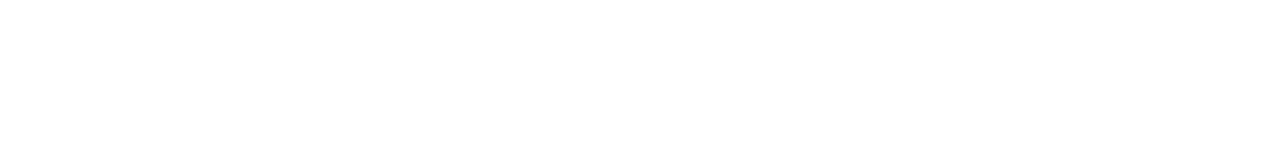
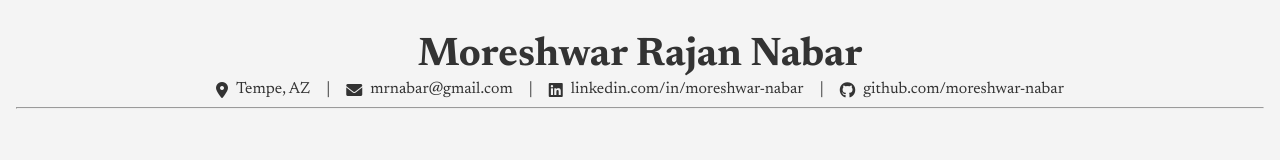
Before and after one commit to moreshwarnabar/single-page-cv, a plain HTML site: page index.html in a window 1280 px wide. Drawn offline with Linux system fonts and the light colour scheme.

Commit message:
added header section

```diff
--- a/index.css
+++ b/index.css
@@ -5,8 +5,48 @@
 }
 
 body {
-  font-family: Arial, sans-serif;
-  line-height: 1.6;
+  font-family: "Newsreader", serif;
+  line-height: 1.2;
   color: #333;
   background-color: #f4f4f4;
 }
+
+header {
+  margin-top: 2rem;
+  display: flex;
+  flex-direction: column;
+  align-items: center;
+  justify-content: center;
+}
+
+header h1 {
+  font-size: 2.5rem;
+  font-weight: 700;
+  text-align: center;
+  color: #333;
+}
+
+header .info {
+  display: flex;
+  gap: 1rem;
+  font-size: 1rem;
+}
+
+header .info div {
+  display: flex;
+  gap: 0.5rem;
+}
+
+header .info i {
+  align-self: center;
+}
+
+header .info a {
+  text-decoration: none;
+  color: #333;
+}
+
+.divider {
+  margin: 0.5rem 0;
+  padding: 0 1rem;
+}
--- a/index.html
+++ b/index.html
@@ -4,6 +4,53 @@
     <meta charset="UTF-8" />
     <meta name="viewport" content="width=device-width, initial-scale=1.0" />
     <title>Moreshwar's Resume</title>
+
+    <link rel="stylesheet" href="index.css" />
+    <link rel="preconnect" href="https://fonts.googleapis.com" />
+    <link rel="preconnect" href="https://fonts.gstatic.com" crossorigin />
+    <link
+      href="https://fonts.googleapis.com/css2?family=Lexend:wght@100..900&family=Montserrat:ital,wght@0,100..900;1,100..900&family=Newsreader:ital,opsz,wght@0,6..72,200..800;1,6..72,200..800&display=swap"
+      rel="stylesheet"
+    />
+    <link
+      rel="stylesheet"
+      href="https://cdnjs.cloudflare.com/ajax/libs/font-awesome/6.0.0/css/all.min.css"
+      integrity="sha512-9usAa10IRO0HhonpyAIVpjrylPvoDwiPUiKdWk5t3PyolY1cOd4DSE0Ga+ri4AuTroPR5aQvXU9xC6qOPnzFeg=="
+      crossorigin="anonymous"
+      referrerpolicy="no-referrer"
+    />
   </head>
-  <body></body>
+  <body>
+    <header>
+      <h1>Moreshwar Rajan Nabar</h1>
+      <div class="info">
+        <div class="location">
+          <i class="fa-solid fa-location-dot"></i>
+          <span>Tempe, AZ</span>
+        </div>
+        <span>|</span>
+        <div class="email">
+          <i class="fa-solid fa-envelope"></i>
+          <a href="mailto:mrnabar@gmail.com">mrnabar@gmail.com</a>
+        </div>
+        <span>|</span>
+        <div class="linkedin">
+          <i class="fa-brands fa-linkedin"></i>
+          <a href="https://www.linkedin.com/in/moreshwar-nabar/"
+            >linkedin.com/in/moreshwar-nabar</a
+          >
+        </div>
+        <span>|</span>
+        <div class="github">
+          <i class="fa-brands fa-github"></i>
+          <a href="https://github.com/moreshwar-nabar"
+            >github.com/moreshwar-nabar</a
+          >
+        </div>
+      </div>
+    </header>
+    <div class="divider">
+      <hr />
+    </div>
+  </body>
 </html>
```
